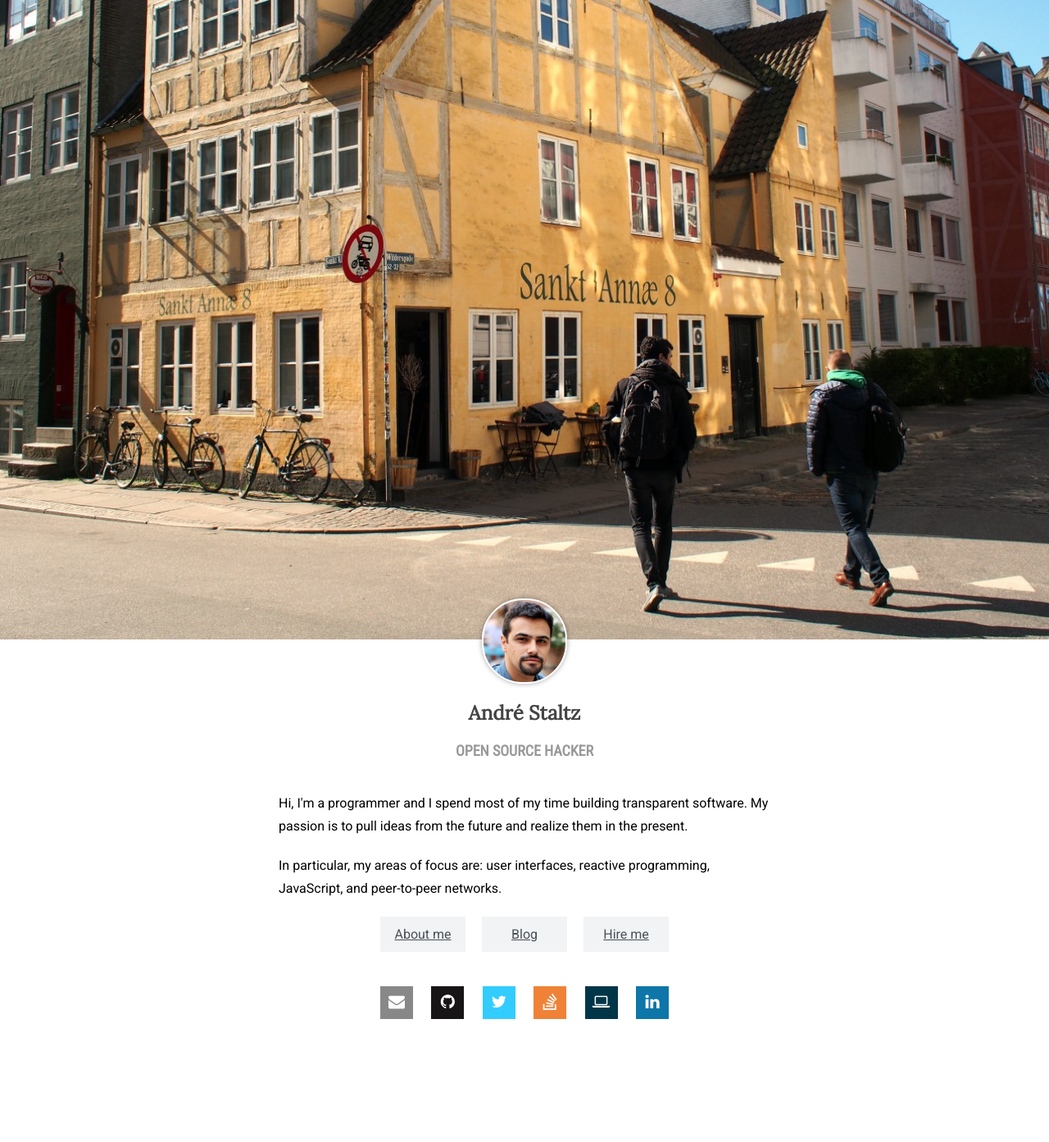
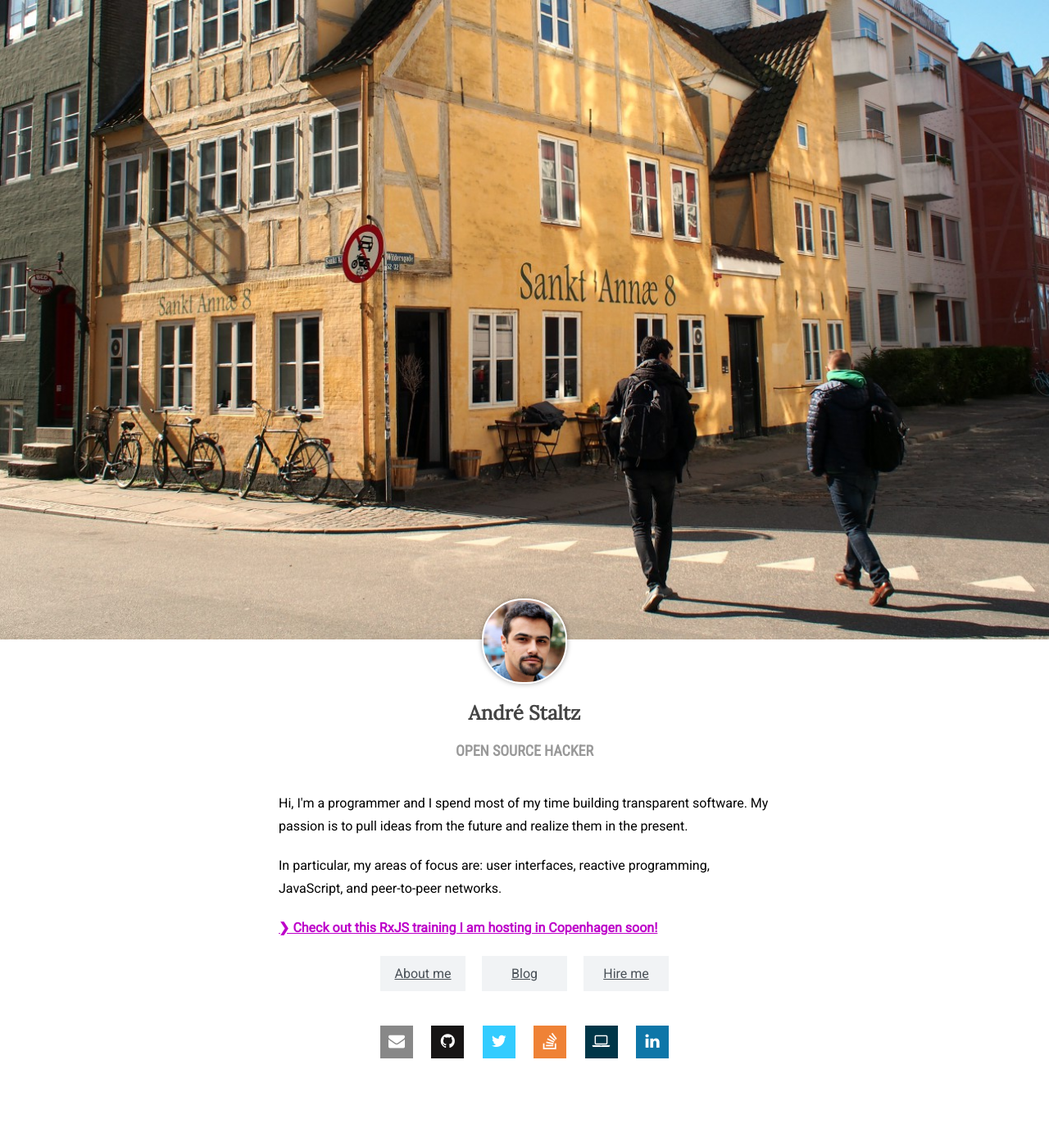
Before and after one commit to staltz/staltz.com, a Jekyll site: the page built from index.html, in a window 1280 px wide. Shown: the whole page at 82% size. Built offline with Jekyll 4.4.1, drawn with Linux system fonts in a browser that asks for light colours; nearby versions of some CDN libraries; before the commit the page ends 1345 px from its top, so only the background shows below that.

Commit message:
Add link to rxjstrainingcph on the frontpage

```diff
--- a/index.html
+++ b/index.html
@@ -15,6 +15,10 @@ tags: [nofooter]
 
       <p>In particular, my areas of focus are: user interfaces, reactive programming, JavaScript, and peer-to-peer networks.</p>
 
+      <p>
+        <a href="https://staltz.com/rxjstrainingcph/" style="color:#bd00c9;font-weight:bold">&#10095; Check out this RxJS training I am hosting in Copenhagen soon!</a>
+      </p>
+
       <div class="nav">
         <a class="nav-item" href="/about.html">About me</a>
         <a class="nav-item" href="/blog.html">Blog</a>
```
